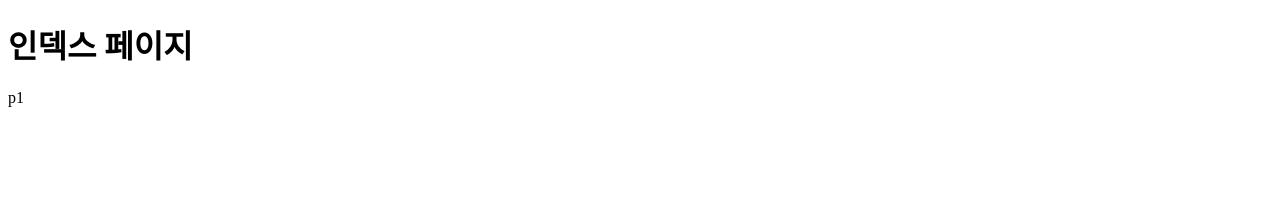
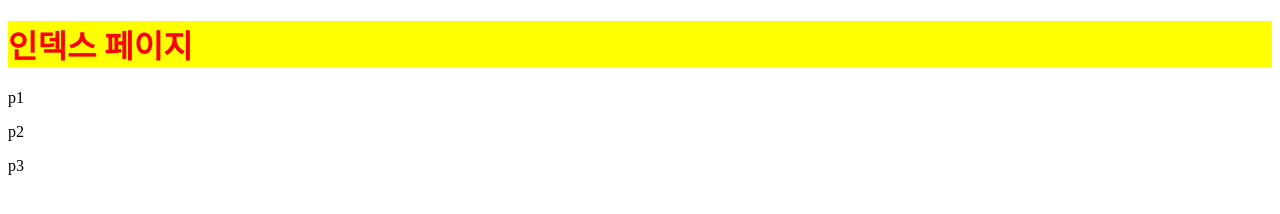
Before and after one commit to jong9s/test07, a plain HTML site: page index.html in a window 1280 px wide. Drawn offline with Linux system fonts and the light colour scheme.

Commit message:
p3, style 추가함

```diff
--- a/index.html
+++ b/index.html
@@ -4,9 +4,17 @@
     <meta charset="UTF-8">
     <meta name="viewport" content="width=device-width, initial-scale=1.0">
     <title>index.html</title>
+    <style>
+        h1{
+            color: red;
+            background-color: yellow;
+        }
+    </style>
 </head>
 <body>
     <h1>인덱스 페이지</h1>
     <p>p1</p>
+    <p>p2</p>
+    <p>p3</p>
 </body>
 </html>
```
